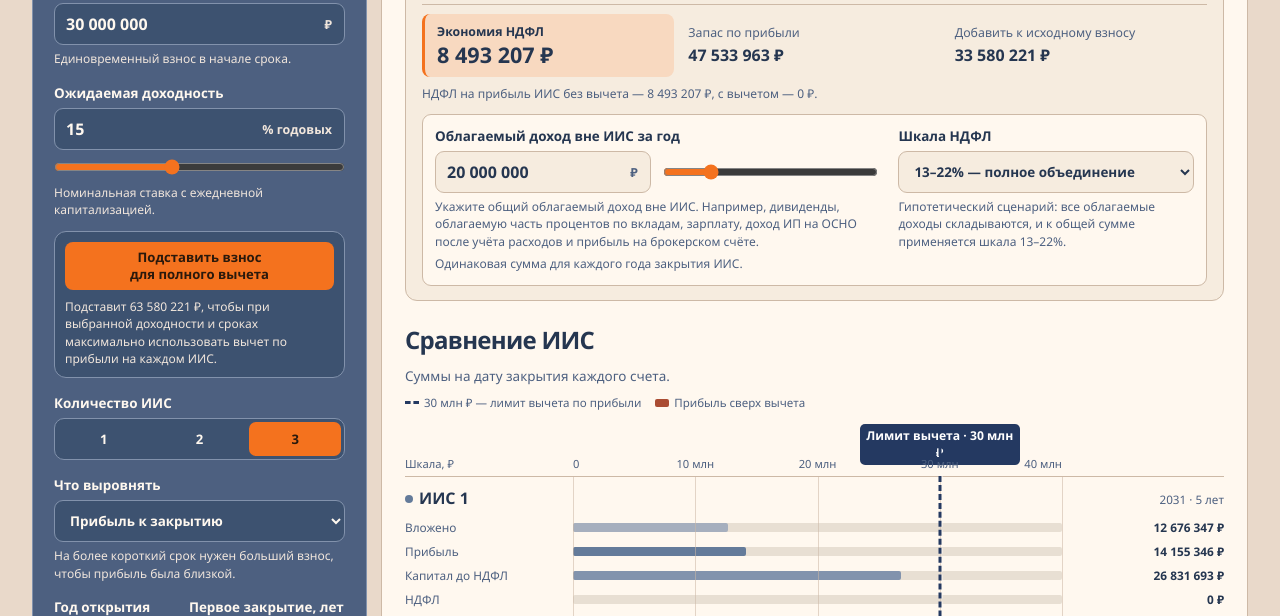
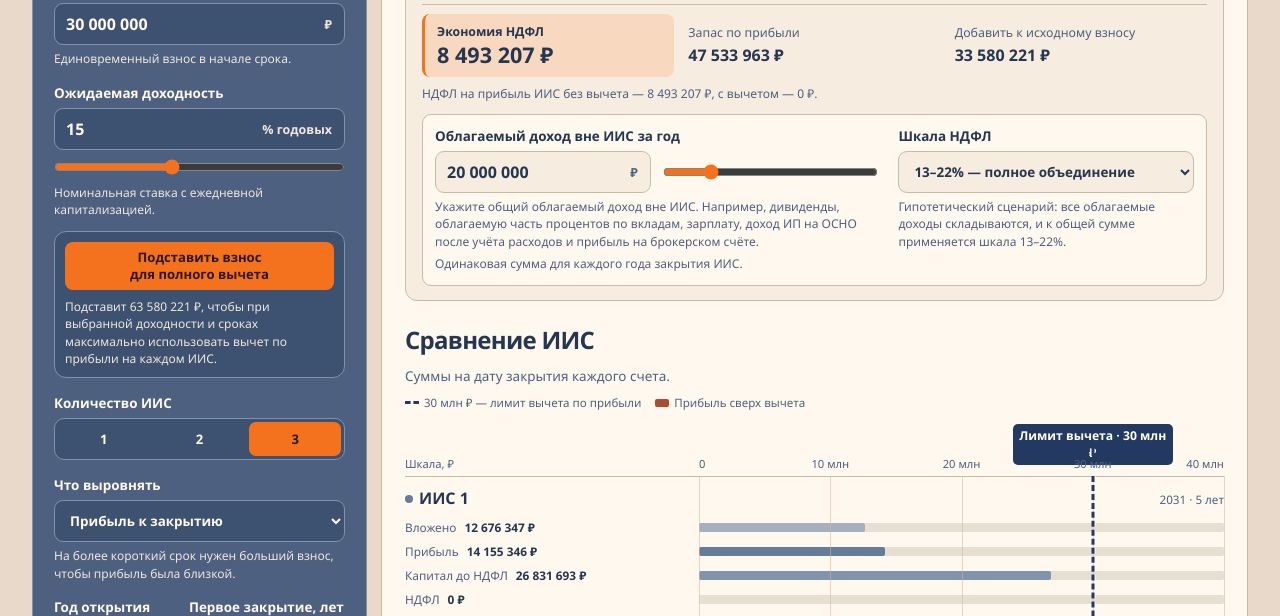
Before and after one commit to Grarse/team-projects, a plain HTML site: page iis-allocation-calculator/index.html in a window 1280 px wide. Shown: the part 335-951 px from the top of the page. Drawn offline with Linux system fonts and the light colour scheme.

Commit message:
Place IIS chart amounts next to their labels

```diff
--- a/iis-allocation-calculator/app.js
+++ b/iis-allocation-calculator/app.js
@@ -226,14 +226,14 @@
         const excess = taxable
           ? '<small class="compare-extra">Сверх вычета: ' + rub(a.taxable) + '</small>'
           : '';
-        return '<div class="compare-row compare-' + kind + '"><dt>' + label + '</dt>' +
-          '<dd class="compare-track" aria-hidden="true">' + fill + '</dd>' +
-          '<dd class="compare-value">' + rub(amount) + excess + '</dd></div>';
+        return '<div class="compare-row compare-' + kind + '"><dl class="compare-metric"><dt>' + label + '</dt>' +
+          '<dd class="compare-value">' + rub(amount) + excess + '</dd></dl>' +
+          '<div class="compare-track" aria-hidden="true">' + fill + '</div></div>';
       }).join('');
       return '<section class="compare-group" aria-label="ИИС ' + a.id + '">' +
         '<header><h3><i aria-hidden="true"></i>ИИС ' + a.id + '</h3>' +
         '<span>' + a.closeYear + ' · ' + yearsText(a.term) + (a.contribution ? '' : ' · без взноса') + '</span></header>' +
-        '<dl>' + rows + '</dl></section>';
+        rows + '</section>';
     }).join('');
     comparisonChart.innerHTML = '<div class="compare-limit" aria-hidden="true"><div class="compare-limit-plot">' +
       '<span class="compare-limit-label">Лимит вычета · ' + axisAmount(model.LIMIT) + ' ₽</span></div></div>' +
--- a/iis-allocation-calculator/index.html
+++ b/iis-allocation-calculator/index.html
@@ -6,9 +6,9 @@
   <meta name="description" content="Распределите весь капитал между ИИС-3 и оцените НДФЛ при закрытии счетов.">
   <meta name="theme-color" content="#e9d9ca">
   <title>ИИС‑3 · Калькулятор распределения капитала</title>
-  <link rel="stylesheet" href="./style.css?v=20">
+  <link rel="stylesheet" href="./style.css?v=21">
   <script defer src="./model.js?v=8"></script>
-  <script defer src="./app.js?v=20"></script>
+  <script defer src="./app.js?v=21"></script>
 </head>
 <body>
   <main class="shell">
--- a/iis-allocation-calculator/style.css
+++ b/iis-allocation-calculator/style.css
@@ -133,14 +133,13 @@ button:disabled { opacity: .55; cursor: not-allowed; }
 .excess-key { height: 8px; border-radius: 2px; background: var(--excess); }
 .comparison-chart {
   container-type: inline-size;
-  --label-col: clamp(126px, 23%, 158px);
-  --value-col: clamp(108px, 20%, 152px);
-  --bar-gap: 10px;
+  --metric-col: clamp(232px, 36%, 280px);
+  --bar-gap: 14px;
   margin-top: 14px;
 }
 .compare-axis, .compare-limit, .compare-row {
   display: grid;
-  grid-template-columns: var(--label-col) minmax(0, 1fr) var(--value-col);
+  grid-template-columns: var(--metric-col) minmax(0, 1fr);
   align-items: center;
   column-gap: var(--bar-gap);
 }
@@ -174,7 +173,7 @@ button:disabled { opacity: .55; cursor: not-allowed; }
   background: var(--limit);
 }
 .compare-groups { position: relative; }
-.compare-grid { position: absolute; z-index: 1; inset: 0 calc(var(--value-col) + var(--bar-gap)) 0 calc(var(--label-col) + var(--bar-gap)); pointer-events: none; }
+.compare-grid { position: absolute; z-index: 1; inset: 0 0 0 calc(var(--metric-col) + var(--bar-gap)); pointer-events: none; }
 .compare-gridline, .compare-reference { position: absolute; top: 0; bottom: 0; left: var(--position); border-left: 1px solid color-mix(in srgb, var(--line), transparent 45%); }
 .compare-reference { left: var(--limit-position); border-left: 3px dashed var(--limit); transform: translateX(-50%); filter: drop-shadow(1px 0 var(--paper)); }
 .compare-group { padding: 10px 0; border-top: 1px solid var(--line); }
@@ -183,7 +182,7 @@ button:disabled { opacity: .55; cursor: not-allowed; }
 .compare-group h3 { font-size: 1rem; }
 .compare-group h3 i { display: inline-block; vertical-align: .08em; width: 8px; height: 8px; border-radius: 50%; margin-right: 6px; background: var(--profit); }
 .compare-group header > span { color: var(--muted); font-size: .73rem; }
-.compare-group dl, .compare-row dd { margin: 0; }
+.compare-metric { display: flex; align-items: baseline; flex-wrap: wrap; gap: 2px 8px; margin: 0; }
 .compare-row { min-height: 24px; padding: 3px 0; font-size: .74rem; line-height: 1.25; }
 .compare-row dt { color: var(--muted); }
 .compare-track { position: relative; height: 9px; background: var(--track); border-radius: 2px; }
@@ -194,7 +193,7 @@ button:disabled { opacity: .55; cursor: not-allowed; }
 .compare-tax { --fill: var(--tax); }
 .compare-net { --fill: var(--net); font-weight: 750; }
 .compare-fill.compare-excess { background: var(--excess); border-radius: 0 2px 2px 0; }
-.compare-value { min-width: 0; text-align: right; font-weight: 650; font-variant-numeric: tabular-nums; overflow-wrap: anywhere; }
+.compare-value { min-width: 0; margin: 0; font-weight: 650; font-variant-numeric: tabular-nums; overflow-wrap: anywhere; }
 .compare-extra { display: block; margin-top: 2px; color: var(--excess-text); font-size: .69rem; font-weight: 650; }
 .compare-empty { padding: 24px 0; color: var(--muted); }
 @container (max-width: 510px) {
@@ -202,13 +201,12 @@ button:disabled { opacity: .55; cursor: not-allowed; }
   .compare-axis-unit, .compare-grid { display: none; }
   .compare-limit-plot { grid-column: 1; }
   .compare-limit-plot::after { bottom: 3px; }
-  .compare-row { grid-template-columns: minmax(0, 1fr) minmax(0, 1.1fr); row-gap: 4px; padding: 4px 0; }
-  .compare-track { grid-row: 2; grid-column: 1 / -1; height: 8px; }
+  .compare-row { grid-template-columns: minmax(0, 1fr); row-gap: 4px; padding: 4px 0; }
+  .compare-track { height: 8px; }
   .compare-profit .compare-track::after {
     content: ""; position: absolute; left: var(--limit-position); inset-block: -4px;
     border-left: 3px solid var(--limit); transform: translateX(-50%); filter: drop-shadow(1px 0 var(--paper));
   }
-  .compare-value { grid-row: 1; grid-column: 2; }
 }
 .summary { display: grid; grid-template-columns: repeat(5, minmax(0, 1fr)); gap: 1px; background: var(--line); margin-top: 18px; border: 1px solid var(--line); overflow: hidden; }
 .summary > div { background: var(--paper); padding: 14px 18px; min-width: 0; }
```
